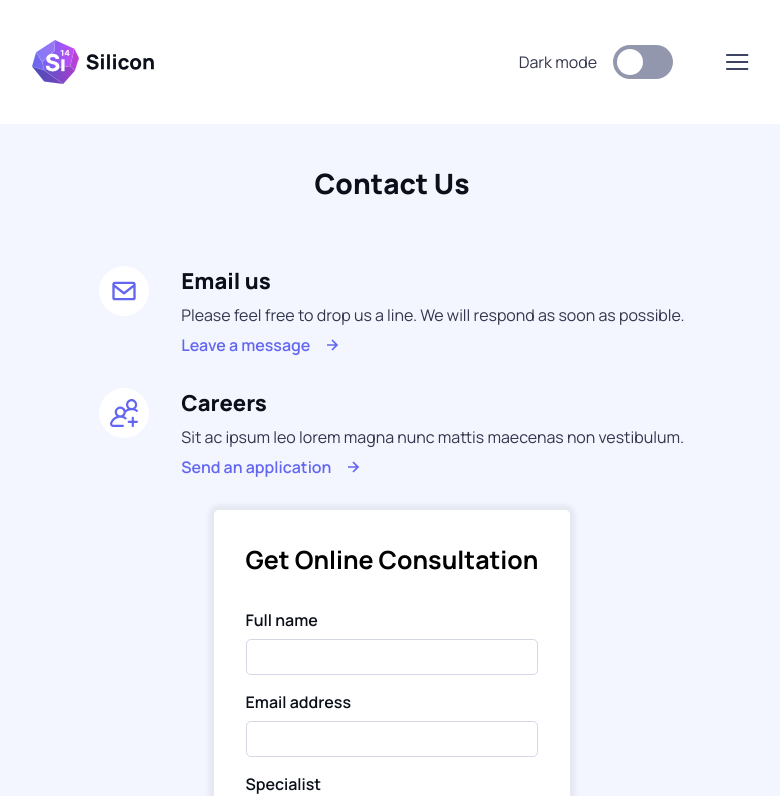
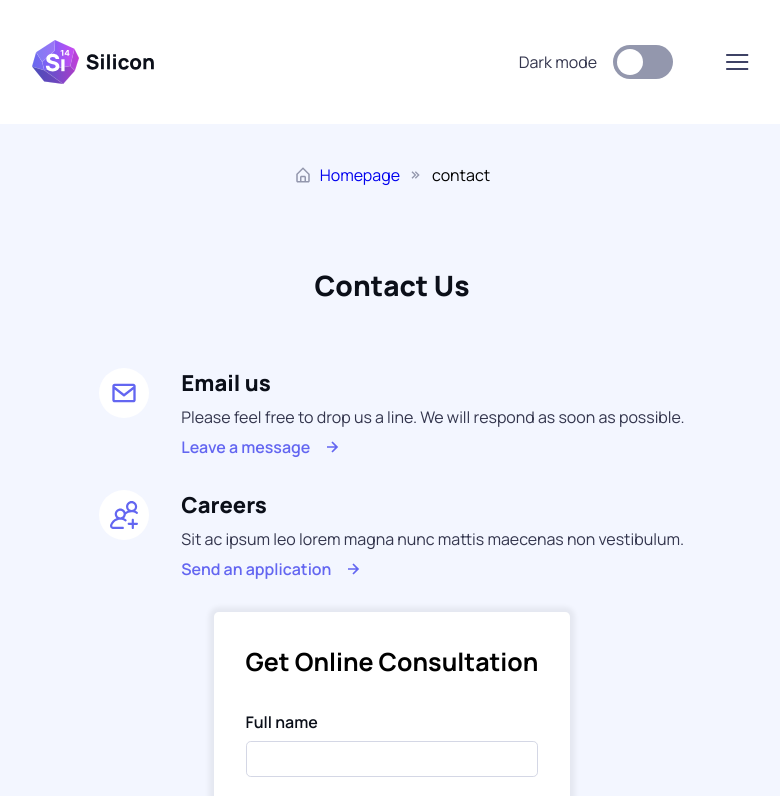
Before and after one commit to Jessica193/Silicon---Javascript-course-assignment, a React (Vite) app: page /contact in a window 1280 px wide. Shown: the top 796 px of the page, without its empty margins (248-1028 px from the left). Built offline with nearby package versions, Linux system fonts and the light colour scheme.

Commit message:
Breadcrumb tillagd

```diff
--- a/src/App.jsx
+++ b/src/App.jsx
@@ -4,11 +4,13 @@ import Home from './views/Home'
 import Contact from './views/Contact'
 import Footer from './components/Footer'
 import Header from './components/Header'
+import Breadcrumb from './components/Breadcrumb'
 
 
 
 
 function App() {
+
 
 
   return (
--- a/src/assets/css/main.css
+++ b/src/assets/css/main.css
@@ -1101,6 +1101,7 @@ footer p {
   display: grid;
   grid-template-columns: 1fr;
   place-items: center;
+
   gap: 2rem;
 }
 .contact-us {
@@ -1155,6 +1156,7 @@ footer p {
   padding: 2rem;
   box-shadow: 0 0 5px 5px #0000000f;
 
+
   label {
     display: block;
     color: var(--clr-gray-900);
@@ -1194,6 +1196,7 @@ footer p {
 
   .contact-container{
     display: grid;
+    place-items: start;
     grid-template-columns: 1fr 1fr;
     grid-template-rows: 1fr 4fr;
     grid-template-areas:    "contact-us        contact-section-form "
@@ -1279,4 +1282,35 @@ footer p {
   }
 }
 
+/* BREADCRUMB */
+
+.breadcrumb {
+  display: flex;
+  gap: 0.5rem;
+  list-style: none;
+}
+.page-title {
+  background-color: var(--clr-gray-100);
+  width: 100%;
+  margin: 0 auto;
+  padding-inline: 2rem;
+  padding-block: 2rem;
+  display: flex;
+  justify-content: center;
+}
+@media (width >= 768px) {
+  .page-title {
+    max-width: 720px;
+    padding-block: 2.5rem;
+    padding-inline: 0;
+  }
+}
+@media (width >= 1400px) {
+  .page-title {
+    max-width: 1320px;
+    padding-block: 5rem;
+    justify-content: flex-start;
+  }
+}
+
 /*# sourceMappingURL=main.css.map */
--- /dev/null
+++ b/src/components/Breadcrumb.jsx
@@ -0,0 +1,41 @@
+import React from 'react'
+import { Link, useLocation } from 'react-router-dom';
+
+const Breadcrumb = () => {
+
+    const location = useLocation()
+    const pathnames = location.pathname.split('/').filter((x) => x)
+
+
+  return (
+    <section className='page-title'>
+        <div className="breadcrumb-container">
+            {/* <h1>{pathnames[pathnames.length - 1]?.replace(/-/g, ' ')|| 'Home'}</h1> */}
+            <ul className='breadcrumb'>
+                <li>
+                    <Link className='breadcrumb' to={"/"}>
+                        <img src="public\images\contact\bx-home-alt.svg" alt="" />
+                        <p>Homepage</p>
+                        <img src="public\images\contact\chevrons-right.svg" alt="" />
+                    </Link>
+                </li>
+                {
+                    pathnames.map((value, index) => {
+                        const to = `/${pathnames.slice(0, index + 1).join('/')}`
+
+                        return (
+                            <li key={to}>
+                                { index === pathnames.length - 1
+                                ? (<span>{value.replace(/-/g, ' ')}</span>)
+                                : (<Link to={to}>{value.replace(/-/g, ' ')}</Link>)}
+                            </li>
+                        )
+                    })
+                }
+            </ul>
+        </div>
+    </section>
+  )
+}
+
+export default Breadcrumb
--- a/src/views/Contact.jsx
+++ b/src/views/Contact.jsx
@@ -1,5 +1,8 @@
 import React from 'react'
 import arrowRight from '../assets/images/arrow-right.svg'
+import { Link } from 'react-router-dom'
+import Breadcrumb from '../components/Breadcrumb'
+
 
 const Contact = () => {
 
@@ -8,6 +11,7 @@ const Contact = () => {
   return (
     <>
     <section className='contact-section'>
+        <Breadcrumb />
         <div className="container contact-container">
 
             <h2 className='contact-us'>Contact Us</h2>
@@ -125,19 +129,19 @@ const Contact = () => {
 
                 <div className="social-media">
 
-                    <a className="social-media-icon">
+                    <a href="#" className="social-media-icon">
                         <img src="public\images\contact\facebook-icon.svg" alt="" />
                     </a>
 
-                    <a className="social-media-icon">
+                    <a href="#" className="social-media-icon">
                         <img src="public\images\contact\twitter-icon.svg" alt="" />
                     </a>
 
-                    <a className="social-media-icon">
+                    <a href="#" className="social-media-icon">
                         <img src="public\images\contact\instagram-icon.svg" alt="" />
                     </a>
 
-                    <a className="social-media-icon">
+                    <a href="#" className="social-media-icon">
                         <img src="public\images\contact\youtube-icon.svg" alt="" />
                     </a>
 
```
Also changed, not shown: public/images/contact/bx-home-alt.svg (added), public/images/contact/chevrons-right.svg (added).
